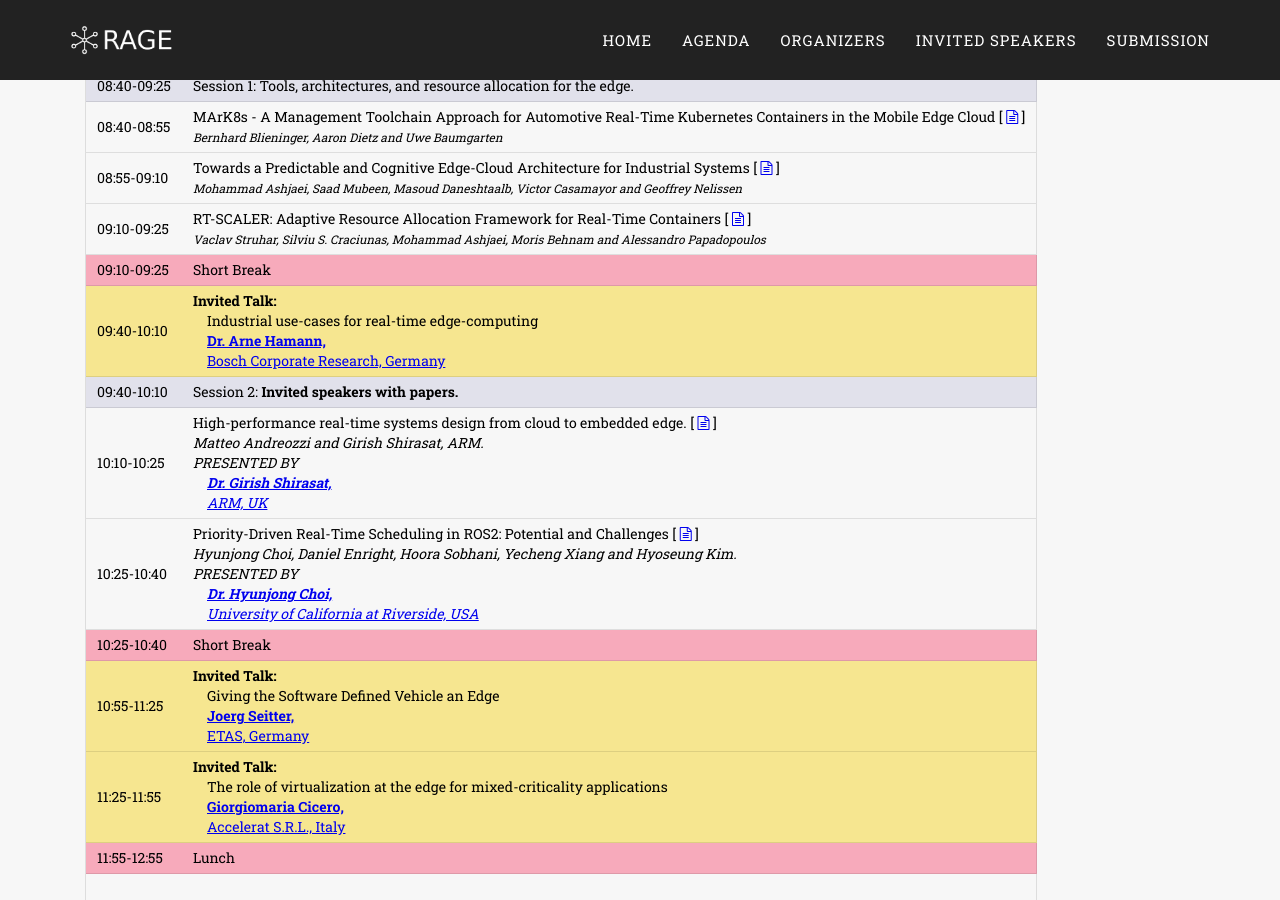
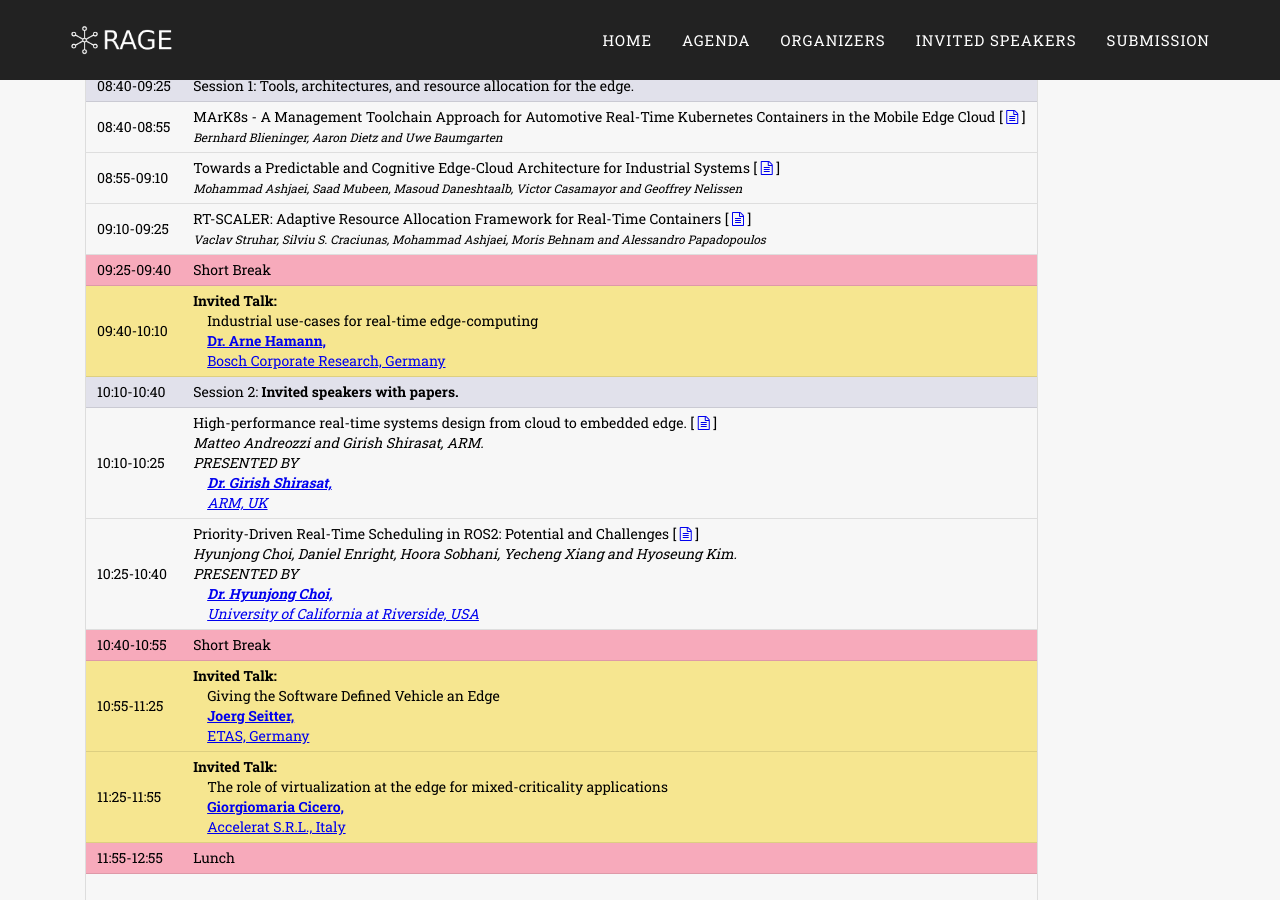
Before and after one commit to rage2022/rage2022.github.io, a Jekyll site: the page built from agenda.markdown, in a window 1280 px wide and 900 px high, scrolled down 348 px. Built offline with Jekyll 4.4.1, drawn with Linux system fonts in a browser that asks for light colours; some web fonts are replaced.

Commit message:
Update agenda.markdown

```diff
--- a/agenda.markdown
+++ b/agenda.markdown
@@ -60,7 +60,7 @@ permalink: /agenda/
             </td>
         </tr>
         <tr>
-            <td class="program-break">09:10-09:25</td>
+            <td class="program-break">09:25-09:40</td>
             <td class="program-break">Short Break</td>
         </tr>
         <tr>
@@ -72,7 +72,7 @@ permalink: /agenda/
             </td>
         </tr>
         <tr>
-            <td class="program-topic">09:40-10:10</td>
+            <td class="program-topic">10:10-10:40</td>
             <td class="program-topic">Session 2: <b>Invited speakers with papers.</b></td>
         </tr>
         <tr>
@@ -102,7 +102,7 @@ permalink: /agenda/
             </td>
         </tr>
         <tr>
-            <td class="program-break">10:25-10:40</td>
+            <td class="program-break">10:40-10:55</td>
             <td class="program-break">Short Break</td>
         </tr>
         <tr>
```
